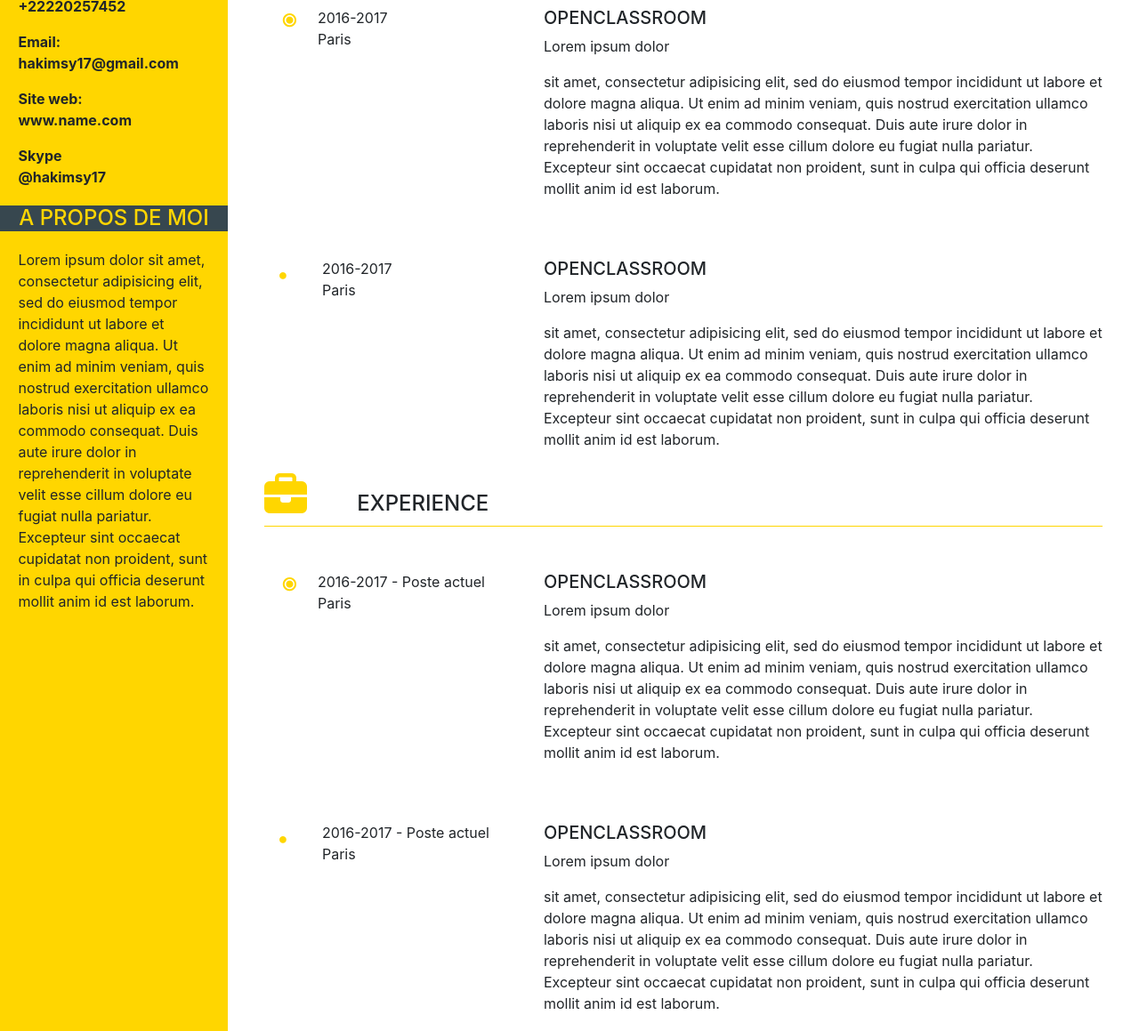
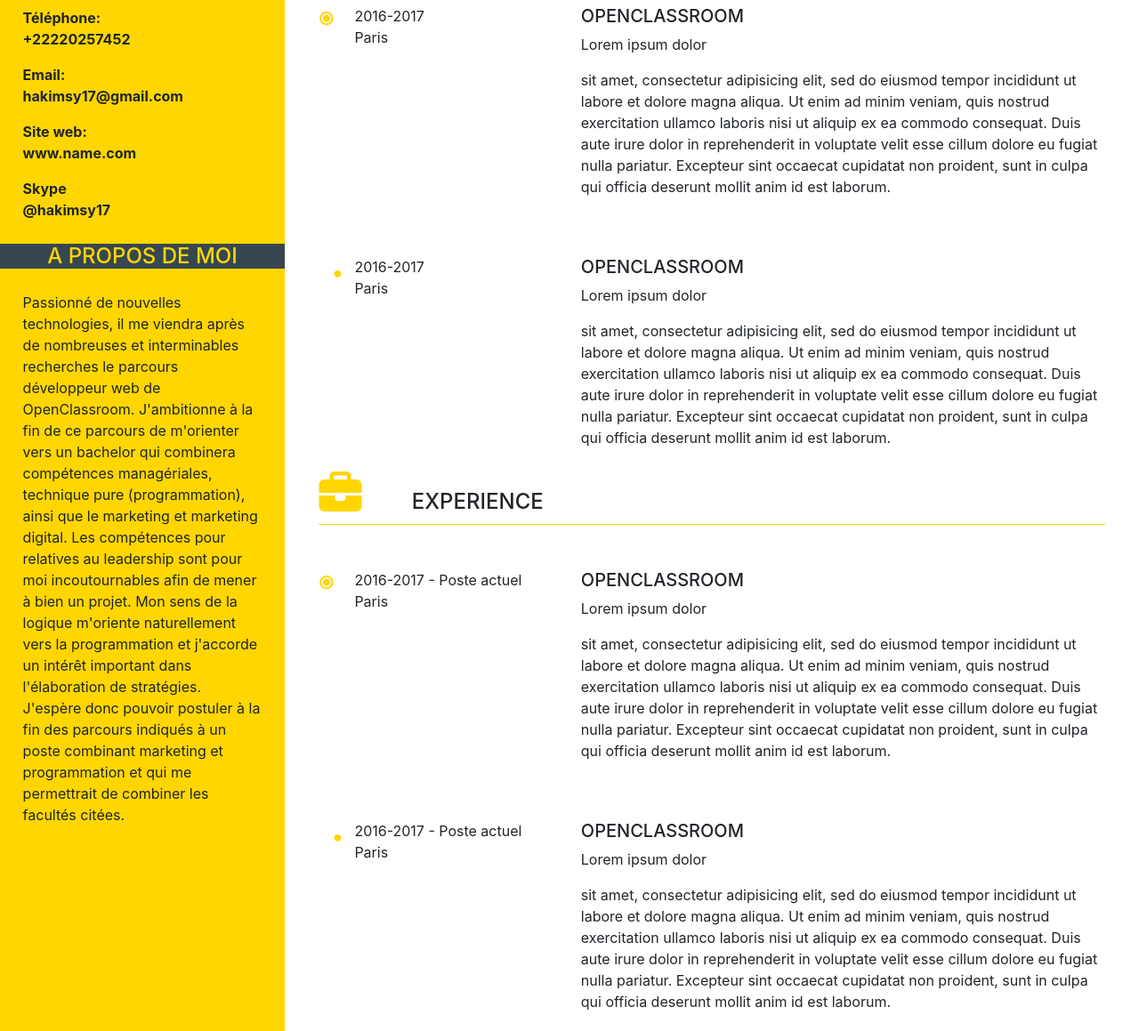
Before and after one commit to Hakimsy/P2_SY_AbdElHakim, a plain HTML site: page cv.html in a window 1280 px wide. Shown: the part 332-1491 px from the top of the page at 89% size. Drawn offline with nearby package versions, Linux system fonts and the light colour scheme.

Commit message:
Code cleaning and final optizimations, adding of section : A propos

```diff
--- a/cv.css
+++ b/cv.css
@@ -6,10 +6,11 @@ height: 100%;
 }
 
 footer {
-padding-top: 34.375rem;
+padding-top: 570px;
 bottom: 0px;
 padding-bottom: 0;
 margin-bottom: 0;
+text-align: center;
 }
 
 h3 {
@@ -38,7 +39,7 @@ color: #FFD600;
 font-weight: bold;
 font-size: 25px;
 display: inline-block;
-width: 2em;
+width: 1em;
 margin-left: -1em;
 float: left;
 clear: left;
@@ -50,9 +51,9 @@ clear: left;
   font-size: 20px;
   color: #FFD600;
   font-weight: bold;
-  display: inline-block;
+  display: inline;
   width: 2em;
-  margin-left: -1em;
+  margin-left: -2em;
   float: left;
   clear: left;
   }
@@ -73,7 +74,7 @@ background-color: #FFD600;
 }
 
 .rightbox {
-flex: 4;
+flex: 3;
 padding-bottom: 6.25rem;
 }
 
@@ -126,23 +127,10 @@ padding-bottom: 10px ;
 padding-top: 10px ;
 }
 
-.description {
-  height: 12.5rem;
-   }
-
-
-  .datecity {
-  height: 12.5rem;
-  }
 
 .icons {
 padding-right: 3.125rem;
 color: #FFD600;
-}
-
-
-footer {
-text-align: center;
 }
 
 @media screen and (max-width: 740px) {
--- a/cv.html
+++ b/cv.html
@@ -51,12 +51,12 @@
 
 		<p>
 
-		Lorem ipsum dolor sit amet, consectetur adipisicing elit, sed do eiusmod
-		tempor incididunt ut labore et dolore magna aliqua. Ut enim ad minim veniam,
-		quis nostrud exercitation ullamco laboris nisi ut aliquip ex ea commodo
-		consequat. Duis aute irure dolor in reprehenderit in voluptate velit esse
-		cillum dolore eu fugiat nulla pariatur. Excepteur sint occaecat cupidatat non
-		proident, sunt in culpa qui officia deserunt mollit anim id est laborum.
+		Passionné de nouvelles technologies, il me viendra après de nombreuses et interminables recherches le parcours développeur web de OpenClassroom.
+		J'ambitionne à la fin de ce parcours de m'orienter vers un bachelor qui combinera compétences managériales, technique pure (programmation), ainsi
+		que le marketing et marketing digital. Les compétences pour relatives au leadership sont pour moi incoutournables afin de mener à bien un projet.
+		Mon sens de la logique m'oriente naturellement vers la programmation et j'accorde un intérêt important dans l'élaboration de stratégies.
+		J'espère donc pouvoir postuler à la fin des parcours indiqués à un poste combinant marketing et programmation et qui me permettrait de
+		combiner les facultés citées.
 
 		</p>
 		</section>
```
